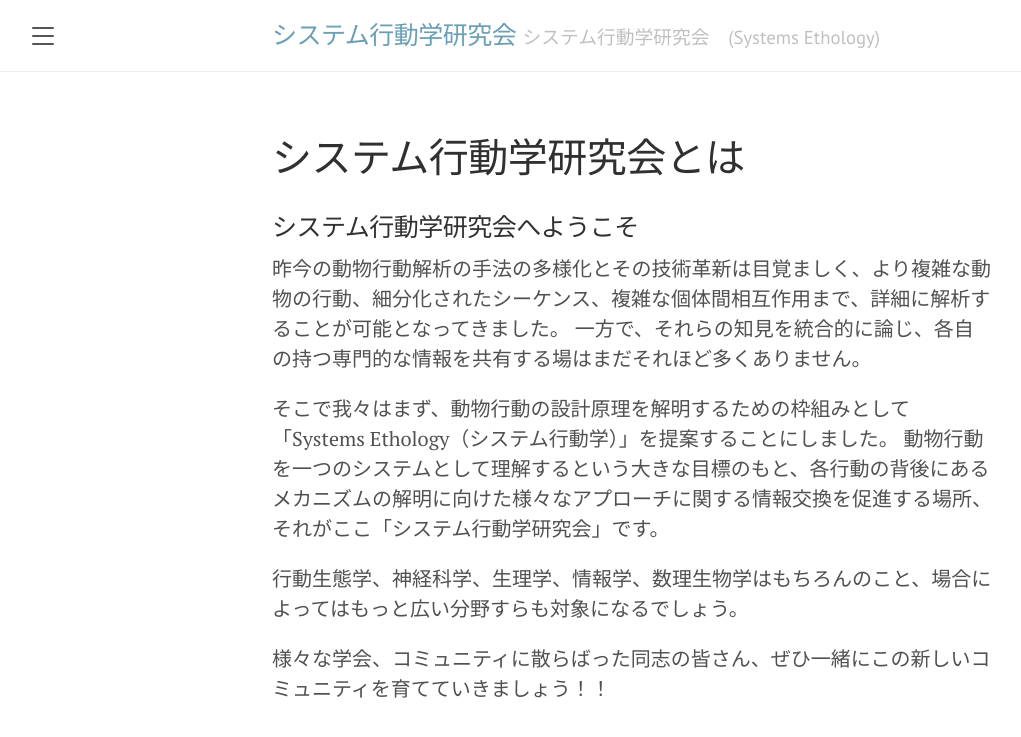
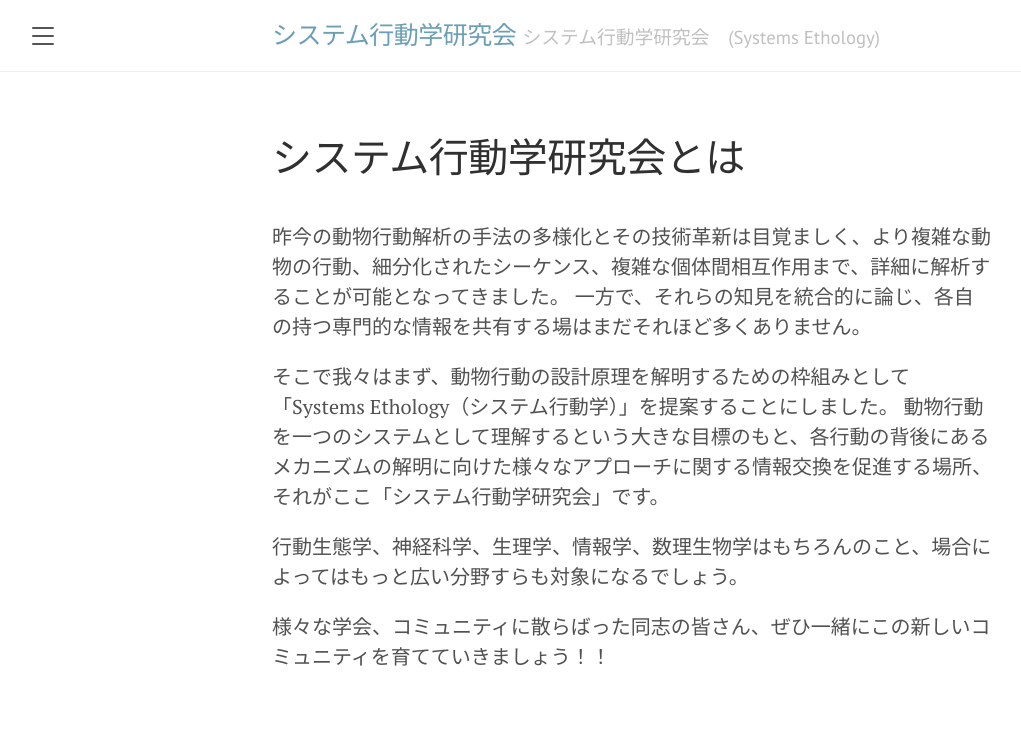
Before and after one commit to SystemsEthology/website, a Jekyll site: the page built from aboutus.md, in a window 1280 px wide. Shown: the top 737 px of the page, without its empty margins (8-1029 px from the left). Built offline with Jekyll 4.4.1, drawn with Linux system fonts in a browser that asks for light colours.

Commit message:
Update aboutus.md

```diff
--- a/aboutus.md
+++ b/aboutus.md
@@ -3,7 +3,7 @@ layout: page
 title: システム行動学研究会とは
 order: 2
 ---
-### システム行動学研究会へようこそ
+<br>
 昨今の動物行動解析の手法の多様化とその技術革新は目覚ましく、より複雑な動物の行動、細分化されたシーケンス、複雑な個体間相互作用まで、詳細に解析することが可能となってきました。
 一方で、それらの知見を統合的に論じ、各自の持つ専門的な情報を共有する場はまだそれほど多くありません。
 
```
